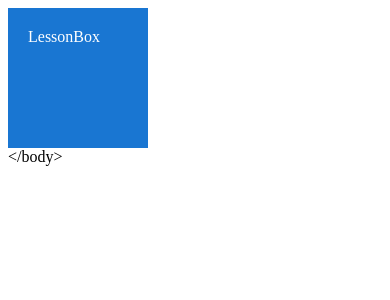
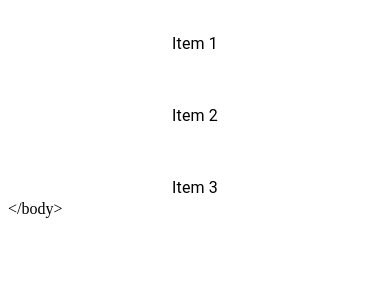
Before and after one commit to furkansylu97/MaterialUiProjects, a React (Vite) app in the folder MaterialUiProjects/: page / in a window 390 px wide. Shown: the top 300 px of the page. Built offline with nearby package versions, Linux system fonts and the light colour scheme.

Commit message:
Mui Stack and responsive design works were performed

```diff
--- a/MaterialUiProjects/src/App.tsx
+++ b/MaterialUiProjects/src/App.tsx
@@ -1,5 +1,6 @@
 import './App.css'
-import { LessonBox } from './components/LessonBox'
+import { LessonStack } from './components/LessonStack'
+// import { LessonBox } from './components/LessonBox'
 // import { LessonAutoComplete } from './components/LessonAutoComplete'
 // import { LessonCheckbox } from './components/LessonCheckbox'
 // import { LessonSelect } from './components/LessonSelect'
@@ -22,7 +23,8 @@ function App() {
       {/* <LessonSelect /> */}
       {/* <LessonCheckbox /> */}
       {/* <LessonAutoComplete /> */}
-      <LessonBox />
+      {/* <LessonBox /> */}
+      <LessonStack />
     </>
   )
 }
--- /dev/null
+++ b/MaterialUiProjects/src/components/LessonStack.tsx
@@ -0,0 +1,18 @@
+import { Divider, Stack, Typography } from "@mui/material"
+
+export const LessonStack = () => {
+  return (
+    <Stack
+        direction={{xs: 'column', sm: 'row'}}
+        spacing={{xs: 3 , md: 2, sm: 1  }}
+        justifyContent='center'
+        alignItems='center'
+        divider={<Divider orientation="vertical"
+        flexItem />}
+    > {/* Default values are display: flex, flex-direction: column; */}
+        <Typography>Item 1</Typography>
+        <Typography>Item 2</Typography>
+        <Typography>Item 3</Typography>
+    </Stack>
+  )
+}
```
